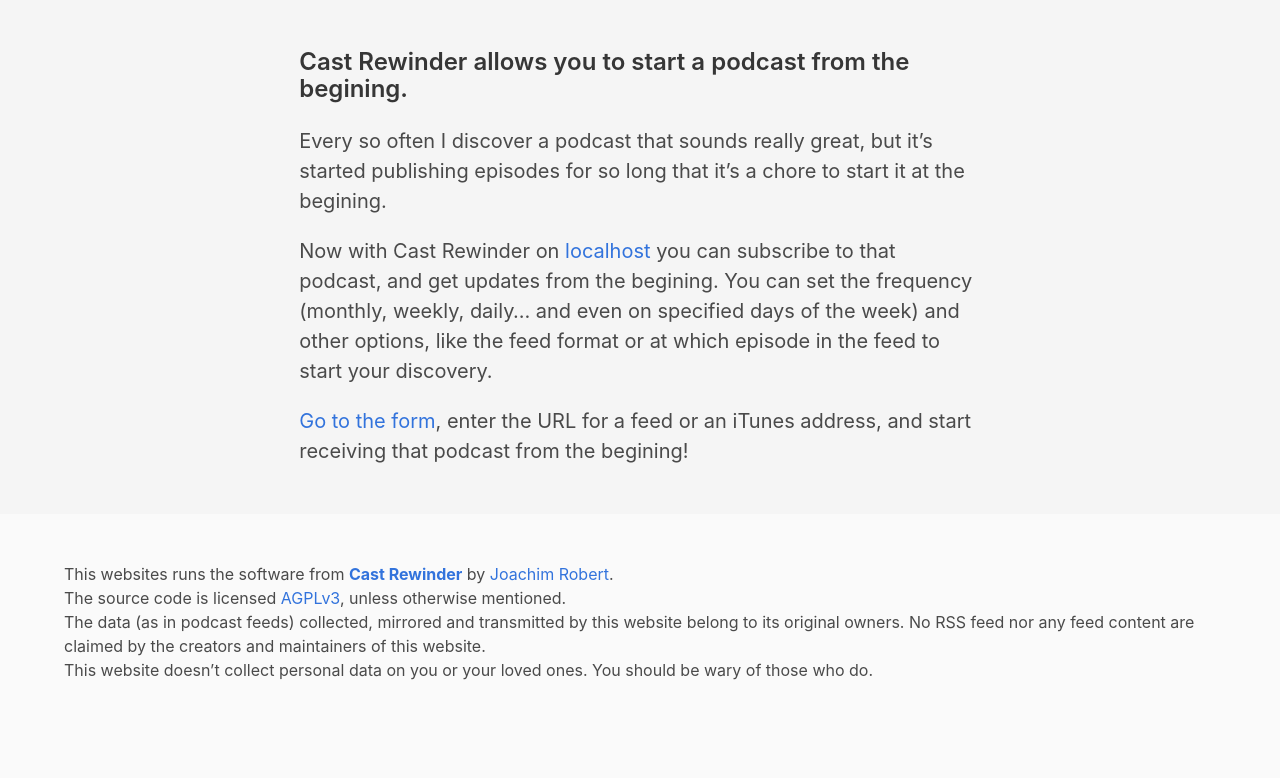
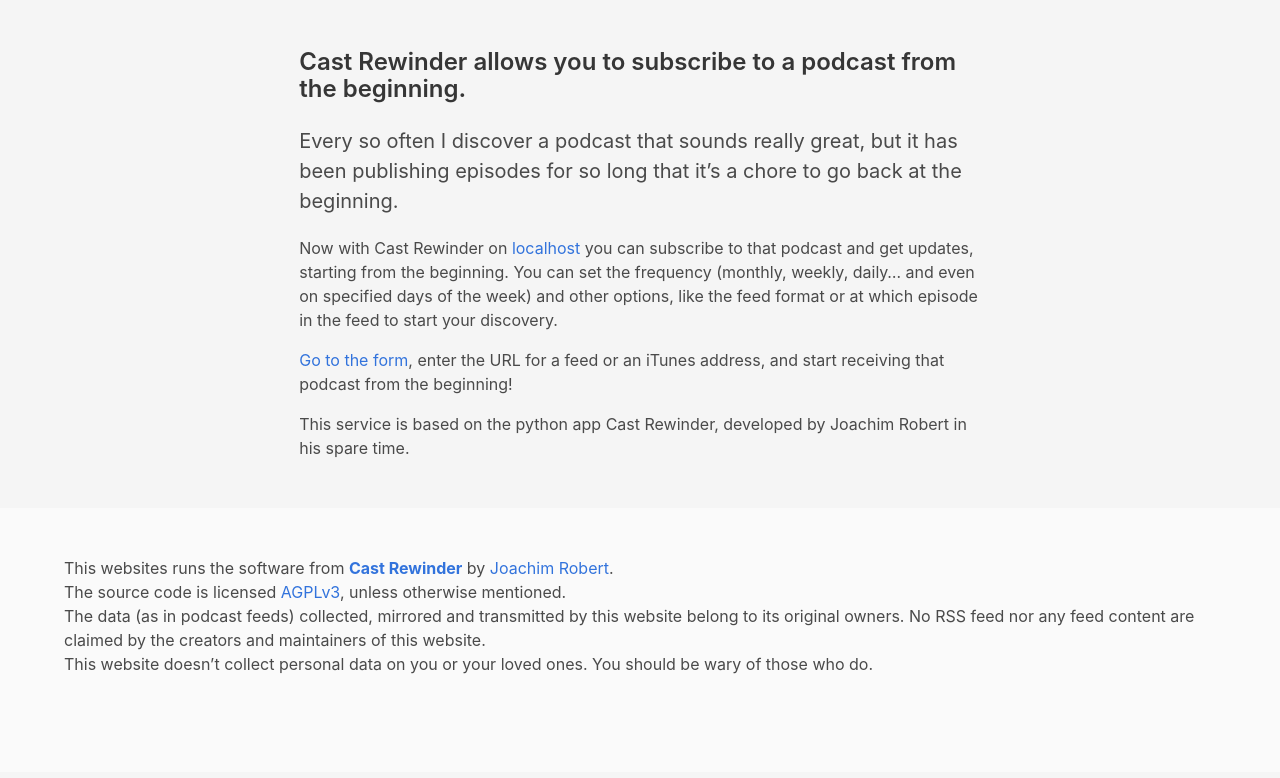
Before and after one commit to joachimesque/Cast-Rewinder, a Flask app: page /about in a window 1280 px wide. Shown: the part 175-953 px from the top of the page. After the commit the page ends 849 px from the top, so only its background shows below. Run offline with Flask 2, Linux system fonts and the light colour scheme.

Commit message:
:art: and :pencil:

```diff
--- a/castrewinder/templates/about.html
+++ b/castrewinder/templates/about.html
@@ -4,18 +4,19 @@
 
 {% block header %}
   <h1 class="title is-size-2">{{ config['WEBSITE_NAME'] }}</h1>
-  <h2 class="subtitle is-size-4">
+  <p class="subtitle is-size-4">
     <a href="{{ url_for('index') }}">Home</a> ·
     About
-  </h2>
+  </p>
 {% endblock %}
 
 {% block content %}
 <div class="content">
-    <h2 class="is-size-4 title">Cast Rewinder allows you to start a podcast from the begining.</h2>
+    <h2 class="is-size-4 title">Cast Rewinder allows you to subscribe to a podcast from the beginning.</h2>
 
-    <p class="is-size-5">Every so often I discover a podcast that sounds really great, but it’s started publishing episodes for so long that it’s a chore to start it at the begining.</p>
-    <p class="is-size-5">Now with Cast Rewinder on <a href="{{ request.host_url }}">{{ request.host }}</a> you can subscribe to that podcast, and get updates from the begining. You can set the frequency (monthly, weekly, daily… and even on specified days of the week) and other options, like the feed format or at which episode in the feed to start your discovery.</p>
-    <p class="is-size-5"><a href="{{ url_for('index') }}">Go to the form</a>, enter the URL for a feed or an iTunes address, and start receiving that podcast from the begining!</p>
+    <p class="is-size-5">Every so often I discover a podcast that sounds really great, but it has been publishing episodes for so long that it’s a chore to go back at the beginning.</p>
+    <p class="">Now with Cast Rewinder on <a href="{{ request.host_url }}">{{ request.host }}</a> you can subscribe to that podcast and get updates, starting from the beginning. You can set the frequency (monthly, weekly, daily… and even on specified days of the week) and other options, like the feed format or at which episode in the feed to start your discovery.</p>
+    <p class=""><a href="{{ url_for('index') }}">Go to the form</a>, enter the URL for a feed or an iTunes address, and start receiving that podcast from the beginning!</p>
+    <p class="">This service is based on the python app Cast Rewinder, developed by Joachim Robert in his spare time.</p>
 </div>
 {% endblock %}
```
Also changed, not shown: castrewinder/templates/index.html (+7 -4 lines).
